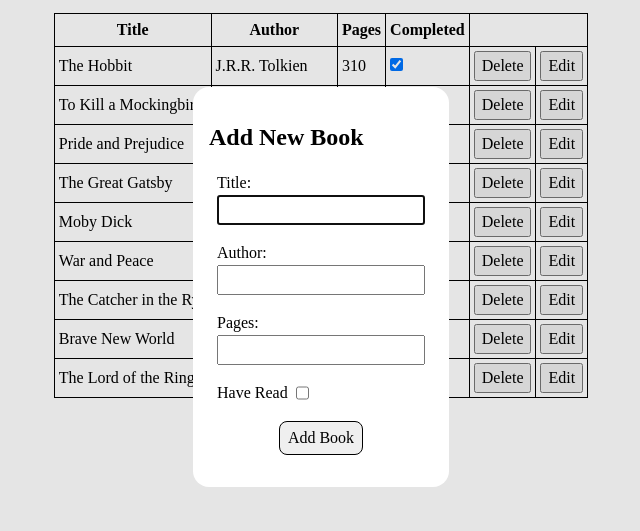
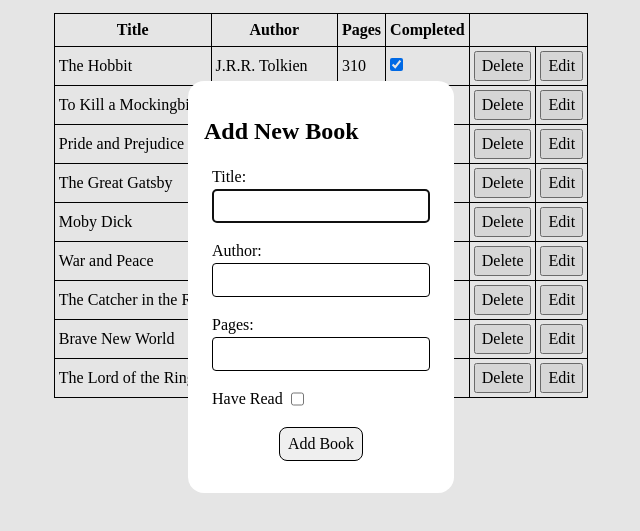
Before and after one commit to M-Ahmad-Usman/library, a plain HTML site: page index.html in a window 1280 px wide. Both pictures are taken after a click on the button "Add New Book". Shown: the part 113-644 px from the top of the page, without its empty margins (319-959 px from the left). Drawn offline with Linux system fonts and the light colour scheme.

Commit message:
Update selectors to select the updated elements.

```diff
--- a/styles.css
+++ b/styles.css
@@ -102,13 +102,13 @@ dialog {
     padding: 2rem 1rem;
 }
 
-#add-book-form input {
+#book-form input {
     padding: 4px 8px;
     border-radius: 4px;
     border: 1px solid black;
 }
 
-#add-book-form input:focus-visible {
+#book-form input:focus-visible {
     border-color: rgb(52, 160, 180);
 }
 
```
